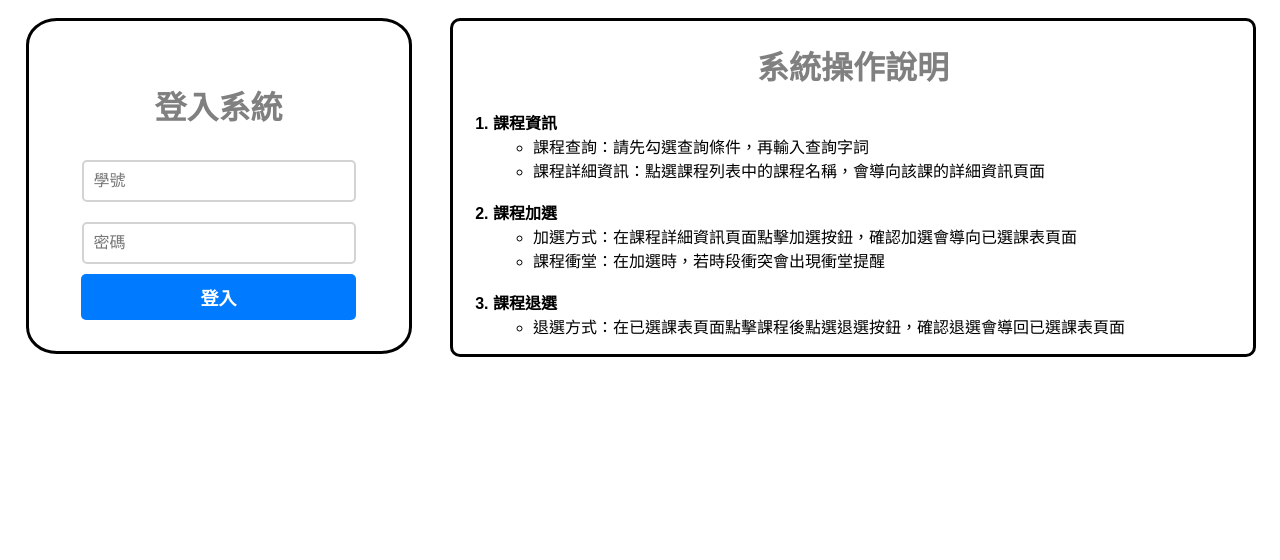
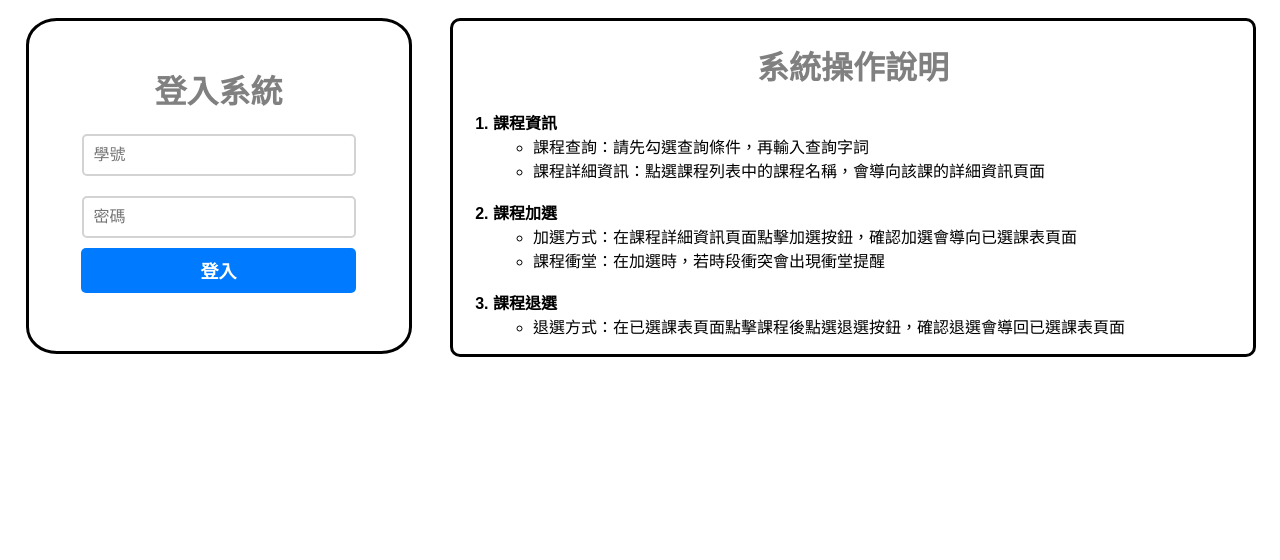
Before and after one commit to Fonzzznkk/D1149665, a Django app: page / in a window 1280 px wide. Shown: the part 100-660 px from the top of the page. Run offline with Django 5.2, Linux system fonts and the light colour scheme; some libraries are stand-ins or nearby versions.

Commit message:
update login page

```diff
--- a/software/mysite/myapp/templates/myapp/login.html
+++ b/software/mysite/myapp/templates/myapp/login.html
@@ -78,7 +78,6 @@
         /*頁中*/
         .container {
             display: flex;
-            height: auto;
         }
         /*登入框*/
         .login-form {
@@ -94,6 +93,7 @@
         }
         .login-form h1 {
             color: gray;
+            line-height: 20px;
         }
         .login-form input {
             border: 2px solid lightgray;
@@ -110,7 +110,7 @@
         }
         .login-form button {
             width: 275px;
-            padding: 10px;
+            height: 45px;
             background-color: #007bff;
             border: none;
             border-radius: 5px;
```
